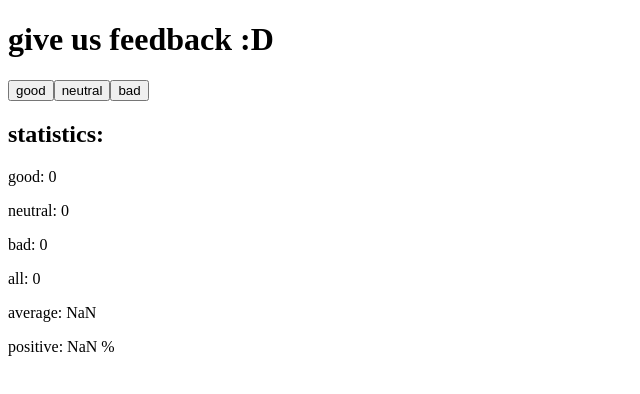
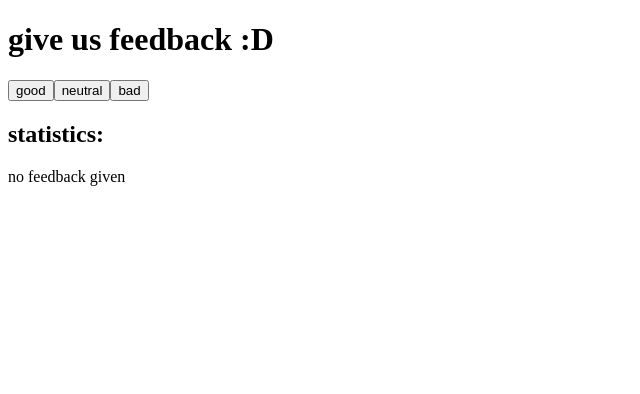
Before and after one commit to gian-cavajani/fullstackOpen-part1, a React (Create React App) app in the folder unicafe/: page / in a window 1280 px wide. Shown: the top 394 px of the page, without its empty margins (0-640 px from the left). Built offline with nearby package versions, Linux system fonts and the light colour scheme.

Commit message:
exercise 1.9 finished

```diff
--- a/unicafe/src/App.js
+++ b/unicafe/src/App.js
@@ -4,6 +4,9 @@ const Statistics = ({ clicks }) => {
   let all = clicks.good + clicks.neutral + clicks.bad;
   let average = ((clicks.good - clicks.bad) / all).toFixed(2);
   let positive = ((clicks.good * 100) / all).toFixed(1);
+  if (all === 0) {
+    return <p>no feedback given</p>;
+  }
   return (
     <div>
       <p>good: {clicks.good}</p>
```
